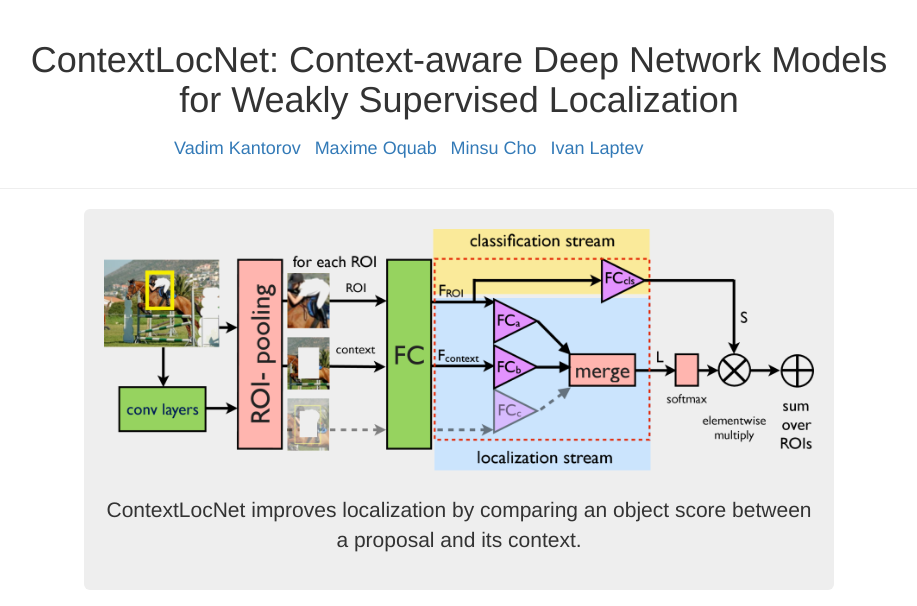
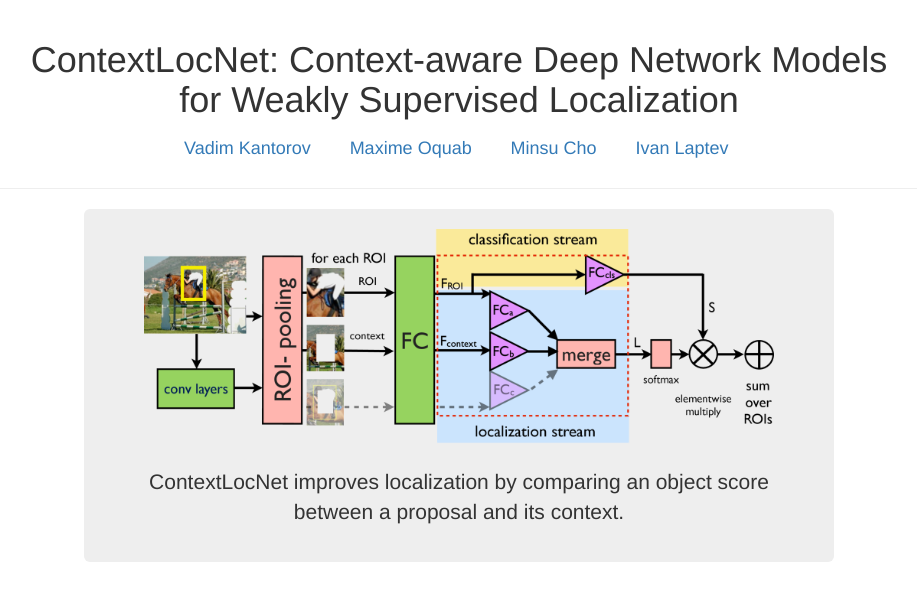
Before and after one commit to vadimkantorov/contextlocnet, a plain HTML site: page index.html in a window 1280 px wide. Shown: the top 606 px of the page, without its empty margins (181-1098 px from the left). Drawn offline with nearby package versions, Linux system fonts and the light colour scheme.

Commit message:
Paddings

```diff
--- a/index.html
+++ b/index.html
@@ -11,13 +11,17 @@
 
 		<link rel="stylesheet" href="https://maxcdn.bootstrapcdn.com/bootstrap/3.3.6/css/bootstrap.min.css" integrity="sha384-1q8mTJOASx8j1Au+a5WDVnPi2lkFfwwEAa8hDDdjZlpLegxhjVME1fgjWPGmkzs7" crossorigin="anonymous">
 		<link rel="stylesheet" href="https://maxcdn.bootstrapcdn.com/bootstrap/3.3.6/css/bootstrap-theme.min.css" integrity="sha384-fLW2N01lMqjakBkx3l/M9EahuwpSfeNvV63J5ezn3uZzapT0u7EYsXMjQV+0En5r" crossorigin="anonymous">
+		<style>
+			.jumbotron {padding: 20px}
+			.authors li {padding-left: 15px; padding-right: 20px}
+		</style>
 	</head>
 	<body>
 		<div class="container">
 			<div class="page-header" />
 				<h1 class="text-center">ContextLocNet: Context-aware Deep Network Models<br /> for Weakly Supervised Localization</h1>
 				<div class="col-sm-offset-3">
-					<ul class="list-inline">
+					<ul class="list-inline authors">
 						<li><h4><a href="http://vadimkantorov.com">Vadim Kantorov</a></h4></li>
 						<li><h4><a href="http://github.com/qassemoquab">Maxime Oquab</a></h4></li>
 						<li><h4><a href="http://www.di.ens.fr/~mcho">Minsu Cho</a></h4></li>
@@ -27,7 +31,7 @@
 			</div>
 			<div class="row">
 				<div class="col-sm-offset-2 col-sm-8">
-					<div class="jumbotron" style="padding: 20px">
+					<div class="jumbotron">
 						<img class="img-responsive center-block" src="model.png" title="ContextLocNet high-level architecture" />
 						<br />
 						<p class="text-center">ContextLocNet improves localization by comparing an object score between a proposal and its context.</p>
```
